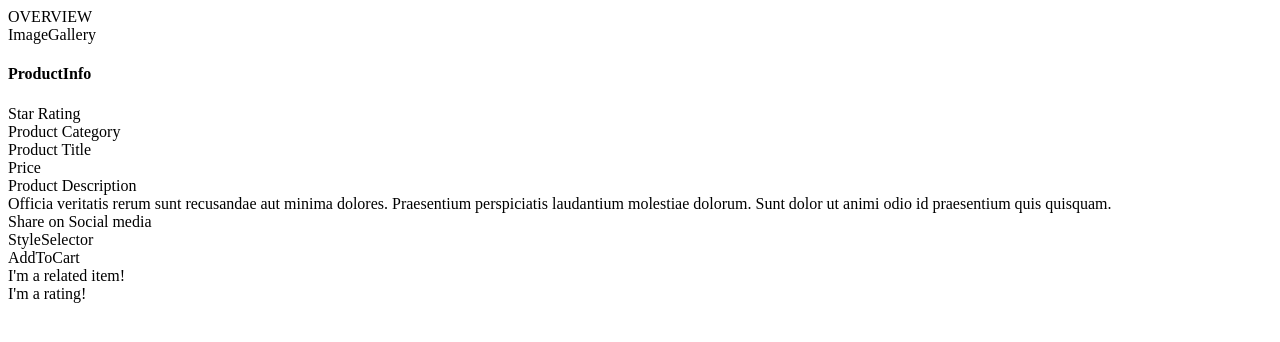
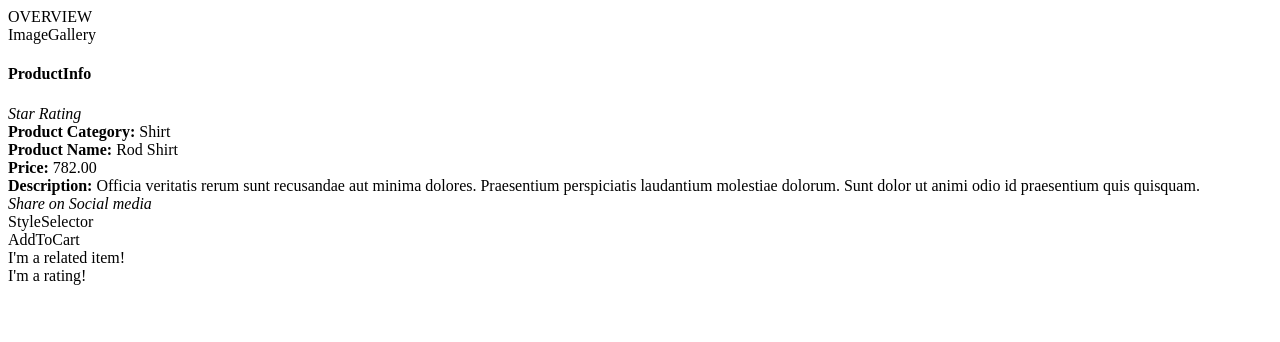
Before and after one commit to geniusify/project-catwalk, a React app: page / in a window 1280 px wide. Shown: the top 342 px of the page. Built offline with nearby package versions, Linux system fonts and the light colour scheme; no server answers; the HTML template or start-up script is replaced by a standard one.

Commit message:
Fill in some ProductInfo details

```diff
--- a/client/src/components/overview/Overview.jsx
+++ b/client/src/components/overview/Overview.jsx
@@ -15,7 +15,7 @@ const Overview = (props) => {
     <div className="ov-overview">
       OVERVIEW
       <ImageGallery />
-      <ProductInfo description={mock.info.description} />
+      <ProductInfo info={mock.info} />
       <StyleSelector />
       <AddToCart />
     </div>
--- a/client/src/components/overview/ProductInfo.jsx
+++ b/client/src/components/overview/ProductInfo.jsx
@@ -4,16 +4,29 @@ import React from 'react';
 import Description from './Description.jsx';
 
 // eslint-disable-next-line arrow-body-style
-const ProductInfo = ({ description }) => {
+const ProductInfo = ({ info }) => {
+  // info.default_price unless there's a sale price
   return (
     <div className="ov-product-info">
       <h4>ProductInfo</h4>
-      <div>Star Rating</div>
-      <div>Product Category</div>
-      <div>Product Title</div>
-      <div>Price</div>
-      <Description description={description} />
-      <div>Share on Social media</div>
+      <div><em>Star Rating</em></div>
+      <div>
+        <b>Product Category: </b>
+        {info.category}
+      </div>
+      <div>
+        <b>Product Name: </b>
+        {info.name}
+      </div>
+      <div>
+        <b>Price: </b>
+        {info.default_price}
+      </div>
+      <div>
+        <b>Description: </b>
+        {info.description}
+      </div>
+      <div><em>Share on Social media</em></div>
     </div>
   );
 };
```
Also changed, not shown: 1 other file (tests, documents, lock files or other folders).
